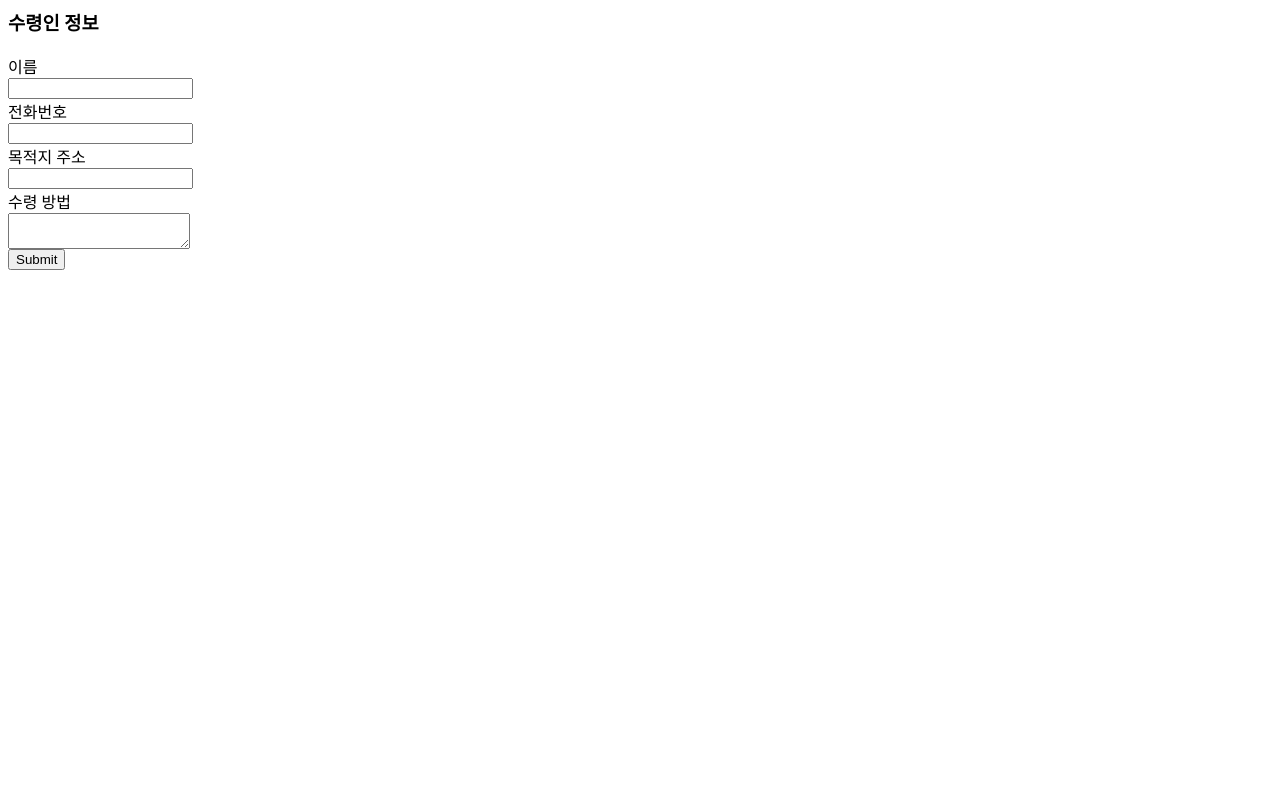
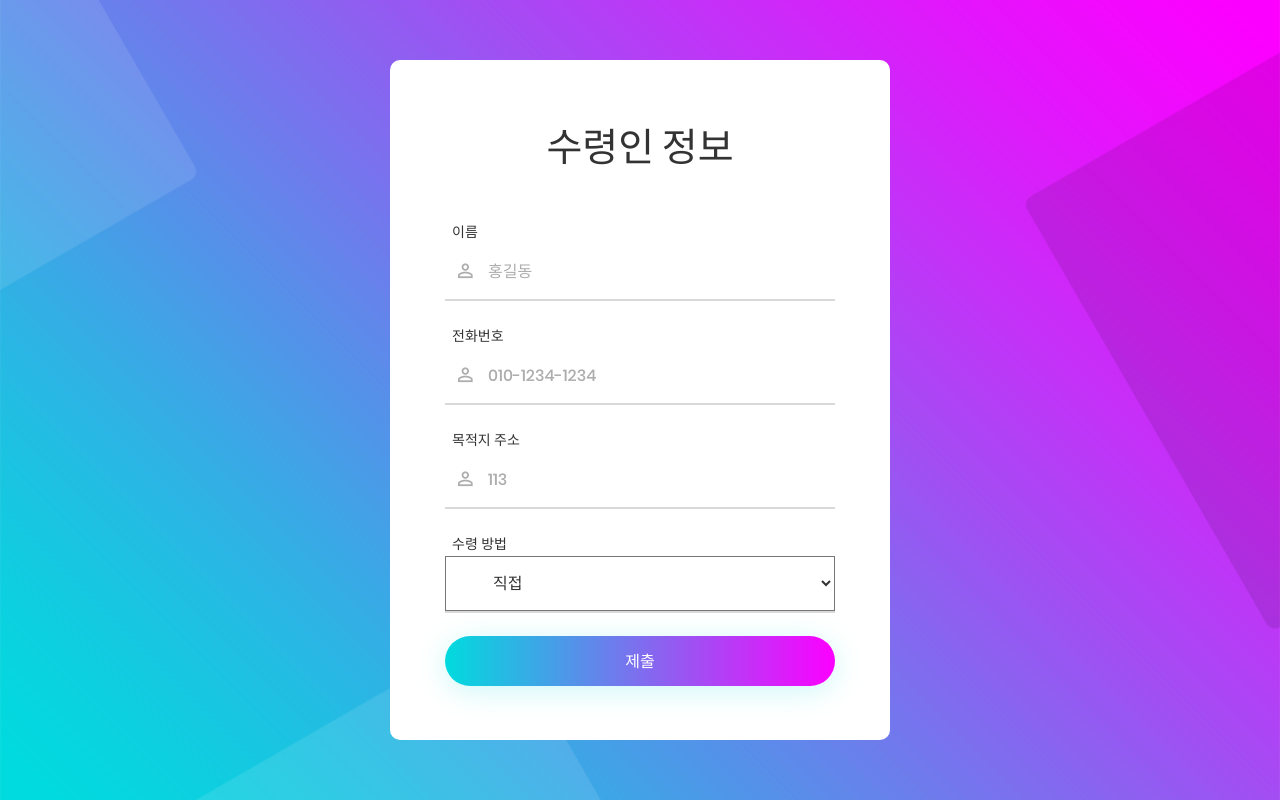
Before and after one commit to ydoo123/rudolph_bot, a Flask app: page /dest_form in a window 1280 px wide. Run offline with Flask 2, Linux system fonts and the light colour scheme; some libraries are stand-ins or nearby versions.

Commit message:
Feat: Adjust Css to dest_form

```diff
--- a/hello.py
+++ b/hello.py
@@ -60,12 +60,6 @@ def new_dest():
     return render_template("dest_form.html")
 
 
-@app.route("/dest_form_test")
-def new_dest_test():
-    print("dest_form")
-    return render_template("dest_form_test.html")
-
-
 @app.route("/dest_info", methods=["POST", "GET"])
 def dest_info():
     if request.method == "POST":
@@ -73,7 +67,7 @@ def dest_info():
             name = request.form["name"]  # 이름
             phone_number = request.form["phone_number"]  # 전화번호
             dest = request.form["dest"]  # 목적지
-            method = request.form["method"]  # 수령방법
+            method = request.form.get("method")  # 수령방법
 
             time_now = datetime.datetime.now()
             time_val = time_now.strftime(TIME_FORMAT)
--- a/templates/dest_form.html
+++ b/templates/dest_form.html
@@ -1,21 +1,106 @@
-<html>
+<!DOCTYPE html>
+<html lang="ko">
+
+<head>
+    <title>Destination Form</title>
+    <meta charset="UTF-8">
+    <meta name="viewport" content="width=device-width, initial-scale=1">
+    <!--===============================================================================================-->
+    <link rel="icon" type="image/png" href="static/images/icons/favicon.ico" />
+    <!--===============================================================================================-->
+    <link rel="stylesheet" type="text/css" href="static/vendor/bootstrap/css/bootstrap.min.css">
+    <!--===============================================================================================-->
+    <link rel="stylesheet" type="text/css" href="static/fonts/font-awesome-4.7.0/css/font-awesome.min.css">
+    <!--===============================================================================================-->
+    <link rel="stylesheet" type="text/css" href="static/fonts/iconic/css/material-design-iconic-font.min.css">
+    <!--===============================================================================================-->
+    <link rel="stylesheet" type="text/css" href="static/vendor/animate/animate.css">
+    <!--===============================================================================================-->
+    <link rel="stylesheet" type="text/css" href="static/vendor/css-hamburgers/hamburgers.min.css">
+    <!--===============================================================================================-->
+    <link rel="stylesheet" type="text/css" href="static/vendor/animsition/css/animsition.min.css">
+    <!--===============================================================================================-->
+    <link rel="stylesheet" type="text/css" href="static/vendor/select2/select2.min.css">
+    <!--===============================================================================================-->
+    <link rel="stylesheet" type="text/css" href="static/vendor/daterangepicker/daterangepicker.css">
+    <!--===============================================================================================-->
+    <link rel="stylesheet" type="text/css" href="static/css/util.css">
+    <link rel="stylesheet" type="text/css" href="static/css/main.css">
+    <!--===============================================================================================-->
+</head>
 
 <body>
-    <form action="{{ url_for('dest_info') }}" method="POST">
-        <h3>수령인 정보</h3>
-        이름<br>
-        <input type="text" name="name" /></br>
 
-        전화번호<br>
-        <input type="text" name="phone_number" /></br>
+    <div class="limiter">
+        <div class="container-login100" style="background-image: url('static/images/bg-01.jpg');">
+            <div class="wrap-login100 p-l-55 p-r-55 p-t-65 p-b-54">
+                <form class="login100-form validate-form" action="{{ url_for('dest_info') }}" method="POST">
+                    <span class="login100-form-title p-b-49">
+                        수령인 정보
+                    </span>
 
-        목적지 주소<br>
-        <input type="text" name="dest" /></br>
+                    <div class="wrap-input100 validate-input m-b-23" data-validate="Username is reauired">
+                        <span class="label-input100">이름</span>
+                        <input class="input100" type="text" name="name" placeholder="홍길동">
+                        <span class="focus-input100" data-symbol="&#xf206;"></span>
+                    </div>
 
-        수령 방법<br>
-        <textarea name="method"></textarea></br>
-        <input type="submit" name="submit" />
-    </form>
+                    <div class="wrap-input100 validate-input m-b-23" data-validate="Phone number is required">
+                        <span class="label-input100">전화번호</span>
+                        <input class="input100" type="text" name="phone_number" placeholder="010-1234-1234">
+                        <span class="focus-input100" data-symbol="&#xf206;"></span>
+                    </div>
+
+                    <div class="wrap-input100 validate-input m-b-23" data-validate="Destination is reauired">
+                        <span class="label-input100">목적지 주소</span>
+                        <input class="input100" type="text" name="dest" placeholder="113">
+                        <span class="focus-input100" data-symbol="&#xf206;"></span>
+                    </div>
+
+                    <div class="wrap-input100 validate-input m-b-23" data-validate="Method is reauired">
+                        <span class="label-input100">수령 방법</span>
+                        <select name="method" class="input100">
+                            <option value="0">직접</option>
+                            <option value="1">문앞에</option>
+                        </select>
+                    </div>
+
+                    <div class="container-login100-form-btn">
+                        <div class="wrap-login100-form-btn">
+                            <div class="login100-form-bgbtn"></div>
+                            <button class="login100-form-btn" type="submit" name="submit">
+                                제출
+                            </button>
+                        </div>
+                    </div>
+
+                </form>
+            </div>
+        </div>
+    </div>
+
+
+    <div id="dropDownSelect1"></div>
+
+    <!--===============================================================================================-->
+    <script src="static/vendor/jquery/jquery-3.2.1.min.js"></script>
+    <!--===============================================================================================-->
+    <script src="static/vendor/animsition/js/animsition.min.js"></script>
+    <!--===============================================================================================-->
+    <script src="static/vendor/bootstrap/js/popper.js"></script>
+    <script src="static/vendor/bootstrap/js/bootstrap.min.js"></script>
+    <!--===============================================================================================-->
+    <script src="static/vendor/select2/select2.min.js"></script>
+    <!--===============================================================================================-->
+    <script src="static/vendor/daterangepicker/moment.min.js"></script>
+    <script src="static/vendor/daterangepicker/daterangepicker.js"></script>
+    <!--===============================================================================================-->
+    <script src="static/vendor/countdowntime/countdowntime.js"></script>
+    <!--===============================================================================================-->
+    <script src="static/js/main.js"></script>
+
 </body>
 
+
+
 </html>
```
Also changed, not shown: templates/dest_form_test.html (deleted, +0 -99 lines), database.db.
